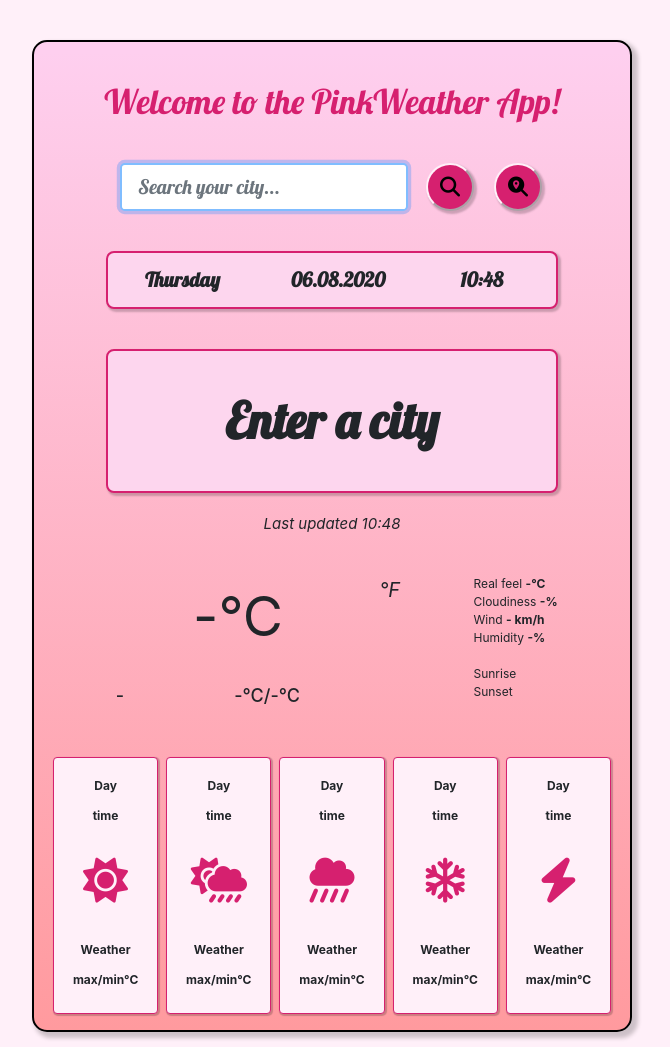
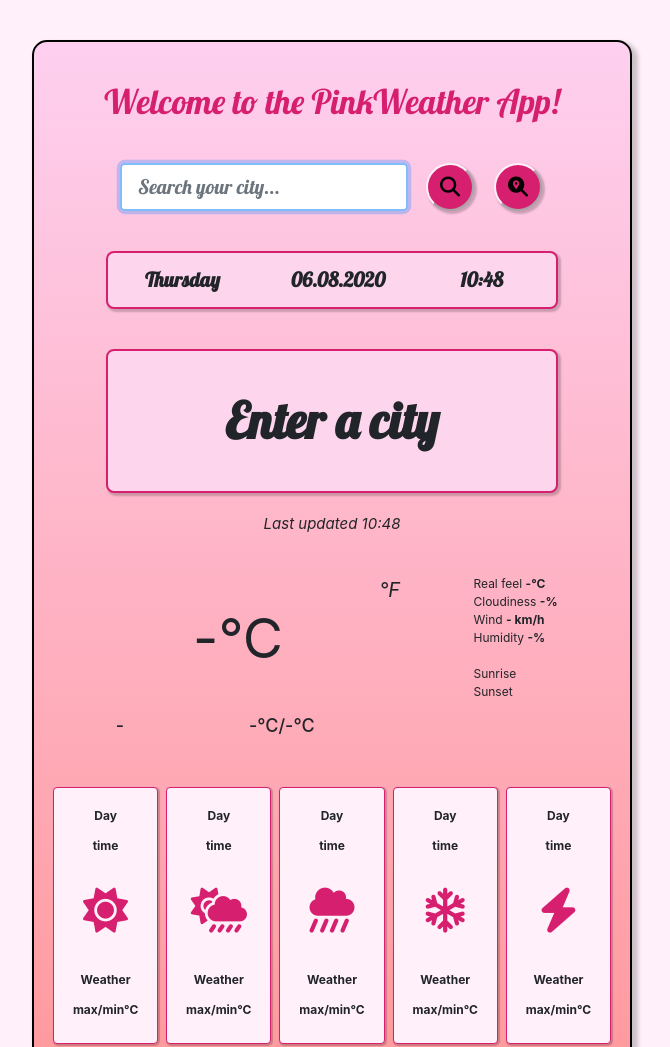
Before and after one commit to stephaniehg/PinkWeather-App, a plain HTML site: page index.html in a window 1280 px wide. Shown: the top 1047 px of the page, without its empty margins (308-978 px from the left). Drawn offline with nearby package versions, Linux system fonts and the light colour scheme.

Commit message:
Styling Changes

```diff
--- a/index.html
+++ b/index.html
@@ -80,7 +80,7 @@
               >
                 -
               </div>
-              <div class="col weatherMinMax py-4">
+              <div class="col weatherMinMax py-4 offset-1">
                 <span id="temp-max">-</span>°C/<span id="temp-min">-</span>°C
               </div>
             </div>
@@ -90,7 +90,7 @@
             <a href="#" class="change_scale" id="alternative-scale">°F</a>
           </div>
 
-          <div class="col-2 offset-1">
+          <div class="col-3 offset-1">
             <ul class="details">
               <li>
                 Real feel <strong><span id="real-feel">-</span>°C</strong>
--- a/src/style.css
+++ b/src/style.css
@@ -8,6 +8,7 @@ body {
 
 #main-icon {
   padding-right: 10px;
+  font-size: 75px;
 }
 
 a:hover {
```
